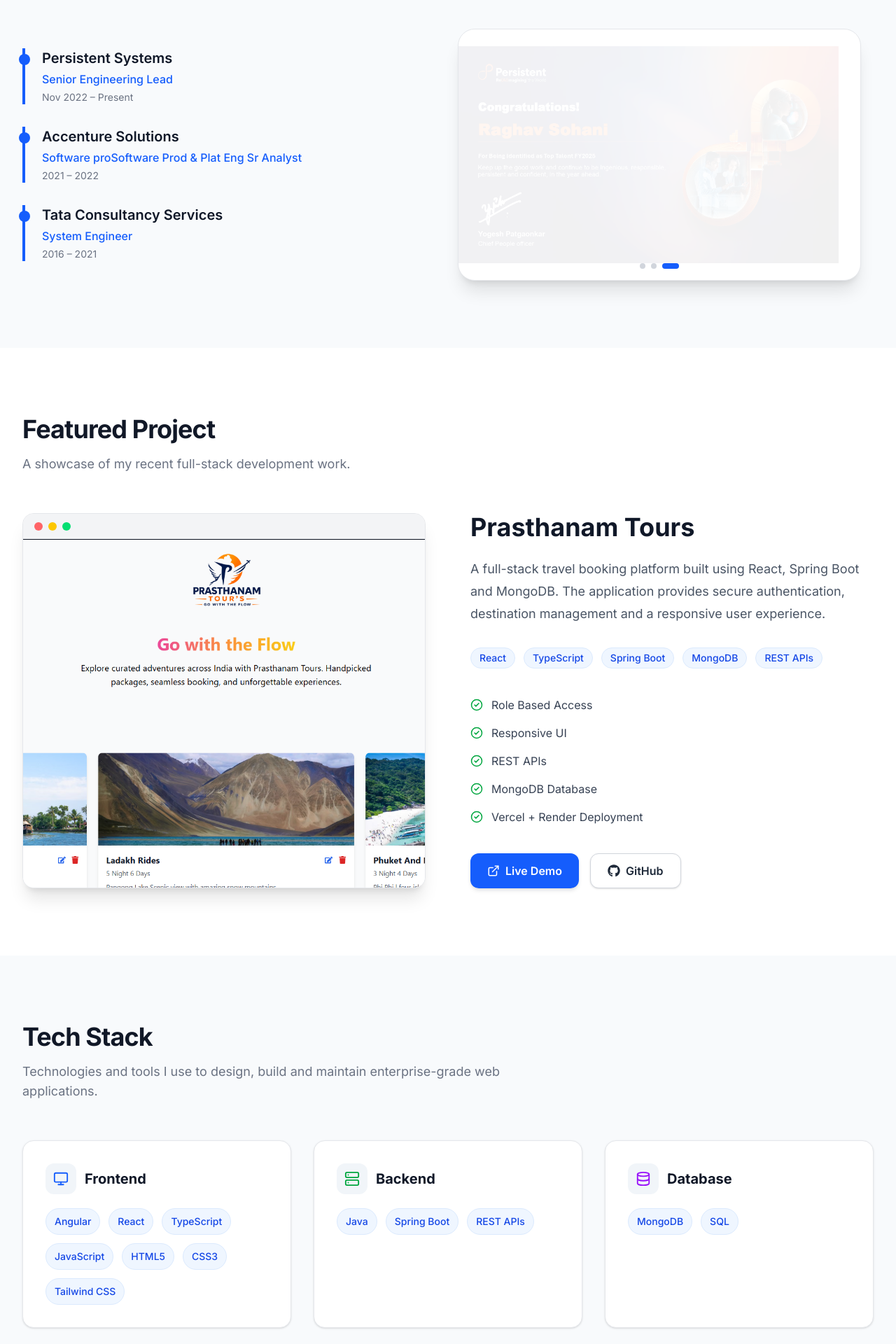
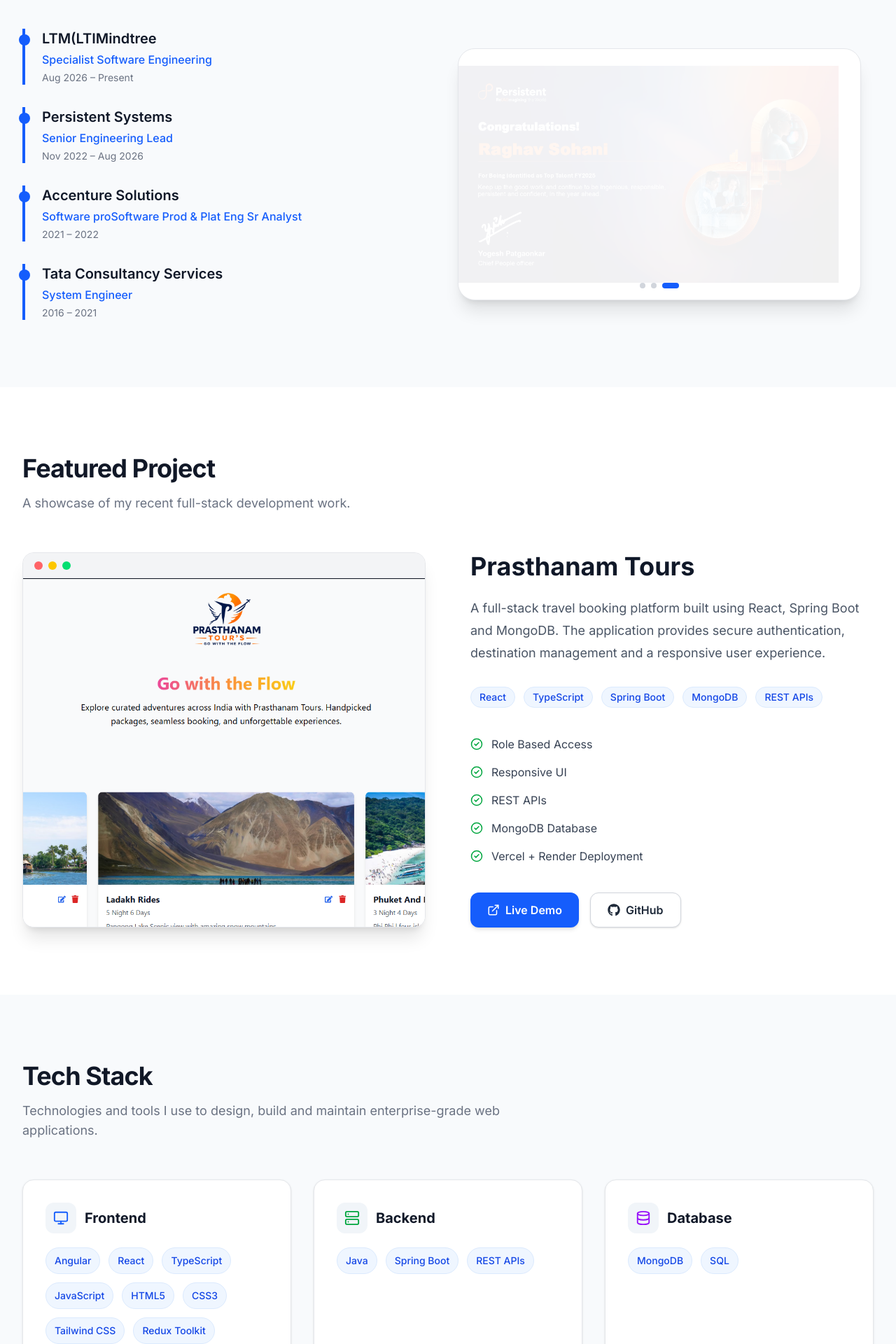
Before and after one commit to Raghav6595/raghav-sohani-portfolio, a React (Vite) app: page / in a window 1280 px wide. Shown: the part 1020-2940 px from the top of the page at 70% size. Built offline with nearby package versions, Linux system fonts and the light colour scheme.

Commit message:
added new experience

```diff
--- a/src/components/home/Experience/Experience.tsx
+++ b/src/components/home/Experience/Experience.tsx
@@ -14,9 +14,14 @@ const awardImages = [award1, award2, award3];
 
 const experiences = [
   {
+    company: "LTM(LTIMindtree",
+    role: "Specialist Software Engineering",
+    period: "Aug 2026 – Present",
+  },
+  {
     company: "Persistent Systems",
     role: "Senior Engineering Lead",
-    period: "Nov 2022 – Present",
+    period: "Nov 2022 – Aug 2026",
   },
   {
     company: "Accenture Solutions",
@@ -46,11 +51,11 @@ const Experience = () => {
       <Container>
 
         <Heading
-            title="Experience & Recognition"
-            subtitle="A journey of building enterprise-scale applications, leading frontend
+          title="Experience & Recognition"
+          subtitle="A journey of building enterprise-scale applications, leading frontend
             initiatives, and being recognized for consistent technical excellence
             and delivery impact."
-          />
+        />
 
         <div className="mt-16 grid items-center gap-12 lg:grid-cols-[1fr_1.1fr]">
           {/* LEFT SIDE */}
@@ -103,8 +108,8 @@ const Experience = () => {
                     key={index}
                     onClick={() => setCurrentIndex(index)}
                     className={`h-2 rounded-full transition-all duration-300 ${currentIndex === index
-                        ? "w-6 bg-blue-600"
-                        : "w-2 bg-gray-300"
+                      ? "w-6 bg-blue-600"
+                      : "w-2 bg-gray-300"
                       }`}
                   />
                 ))}
--- a/src/content/skills.ts
+++ b/src/content/skills.ts
@@ -8,7 +8,8 @@ export const skillCategories = [
       "JavaScript",
       "HTML5",
       "CSS3",
-      "Tailwind CSS"
+      "Tailwind CSS",
+      "Redux Toolkit",
     ]
   },
   {
```
